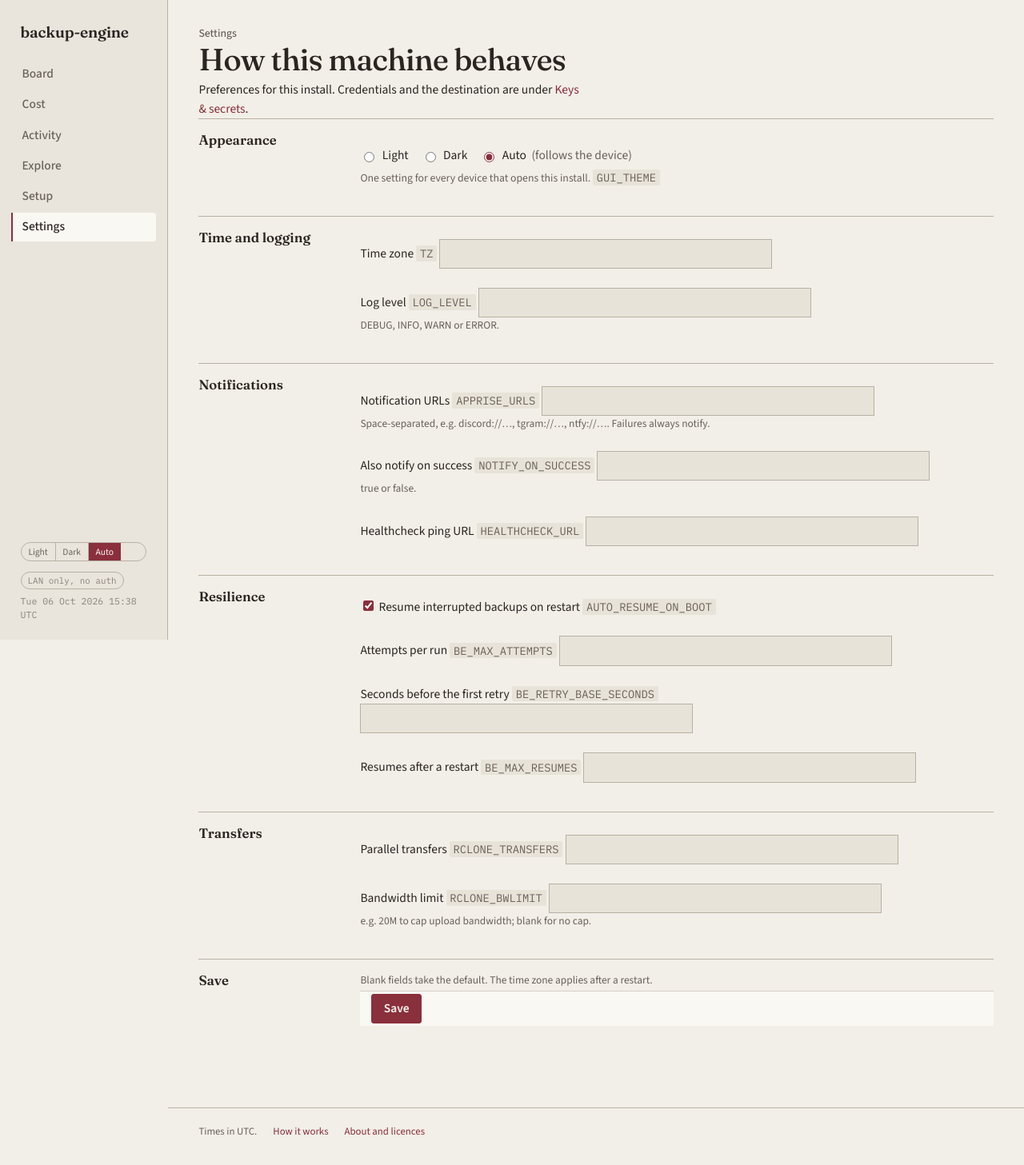
After one commit to paymonr/backup-engine, a Flask app: page /setup/settings in a window 1280 px wide. The commit adds this page. Shown: the whole page at 80% size. Run offline with Flask 3, Linux system fonts and the light colour scheme.

Commit message:
feat(settings): Settings page (theme, time zone, logging, notifications, resilience, transfers) split from Keys & secrets; sidebar Light/Dark/Auto switch saved to backup.env; tables right-align only numeric cells

```diff
--- a/app/gui/routes.py
+++ b/app/gui/routes.py
@@ -1579,7 +1579,10 @@ _KEY_SECRET_FIELDS = tuple(config_io.SECRET_KEYS) + tuple(config_io.COST_EXPLORE
 # Template keys the Keys page never renders as plain inputs. AUTO_RESUME_ON_BOOT is
 # a checkbox; the permissions stamp is written only by Setup → AWS permissions.
 _STAMP_KEYS = (permissions.STAMP_KEY, permissions.CHECKED_KEY)
-_UI_HANDLED_KEYS = {"AUTO_RESUME_ON_BOOT", *_STAMP_KEYS}
+# Settings keys live on /setup/settings (2026-10-06); read-only keys render as text.
+_UI_HANDLED_KEYS = {*config_io.SETTINGS_KEYS, *_STAMP_KEYS}
+# Keys the Keys page never writes: carried through from the saved file on every save.
+_CARRIED_KEYS = (*config_io.SETTINGS_KEYS, *config_io.READ_ONLY_KEYS)
 
 
 def _keys_groups(cfg):
@@ -1592,7 +1595,7 @@ def _keys_groups(cfg):
     secret_all = set(_KEY_SECRET_FIELDS)
 
     def row(k):
-        return {"key": k, "secret": k in secret_all,
+        return {"key": k, "secret": k in secret_all, "readonly": k in config_io.READ_ONLY_KEYS,
                 "value": values.get(k, ""),
                 "status": status3.get(k) if k in secret_all else None}
 
@@ -1606,7 +1609,7 @@ def _keys_groups(cfg):
     extra = [k for k in template
              if k not in seen and k not in secret_all and k not in _UI_HANDLED_KEYS]
     if extra:
-        tm = next(g for g in groups if g["name"] == "This machine")
+        tm = next(g for g in groups if g["name"] == "Mounts")
         tm["rows"].extend(row(k) for k in extra)
 
     region = (values.get("AWS_REGION") or "us-east-1").strip()
@@ -1621,7 +1624,6 @@ def config_page():
     groups, restic_repo = _keys_groups(cfg)
     return render_template("config.html", groups=groups, restic_repo=restic_repo,
                            secret_mode=config_io.secrets_mode(cfg["CONFIG_DIR"]),
-                           auto_resume_on_boot=config_io.auto_resume_on_boot(cfg["CONFIG_DIR"]),
                            csrf=security.issue_csrf())
 
 
@@ -1658,10 +1660,10 @@ def config_save():
     before_ce = config_io.read_cost_explorer_creds(cfg["CONFIG_DIR"])
     values = {k: f.get(k, "") for k in env_keys}
     values["S3_BUCKET"] = new_bucket
-    # Checkbox (Task 11): an unchecked checkbox submits no field at all, so
-    # f.get("AUTO_RESUME_ON_BOOT", "") above would write "" — and auto_resume_on_boot()
-    # treats anything other than the literal string "false" as True. Override explicitly.
-    values["AUTO_RESUME_ON_BOOT"] = "true" if f.get("AUTO_RESUME_ON_BOOT") else "false"
+    # Settings and deployment-only keys are never on this form: carry the saved
+    # values through so this save can't blank them (Settings page, 2026-10-06).
+    for k in _CARRIED_KEYS:
+        values[k] = before.get(k, "")
     # The stamp is never on this form (env_keys above just assigned it whatever a
     # request happened to submit, e.g. a smuggled PERMISSIONS_VERSION=99 — ignore
     # that and carry the SAVED value through instead, or write_backup_env would
@@ -1684,13 +1686,69 @@ def config_save():
     if bucket_changed:
         flash(f"Base bucket repointed to {new_bucket!r}. Existing data was NOT moved "
               "from the old bucket.", "warning")
-    if f.get("TZ", "").strip() and f.get("TZ", "").strip() != (before.get("TZ", "") or "").strip():
-        flash("TZ changes take effect after a restart.", "note")
     if before_ce is None and after_ce is not None:
         flash("Connected AWS billing.", "success")
     elif before_ce is not None and after_ce is None:
         flash("Disconnected AWS billing.", "success")
     return redirect(url_for("gui.config_page"))
+
+
+# --- Settings (2026-10-06): this machine's preferences, split from Keys & secrets ---
+
+def _settings_groups(cfg):
+    values = config_io.read_backup_env(cfg["CONFIG_DIR"])
+    return [{"name": name, "id": "band-" + name.lower().replace(" ", "-"),
+             "rows": [{"key": k, "value": values.get(k, "")} for k in keys]}
+            for name, keys in config_io.SETTINGS_GROUPS.items()]
+
+
+def _local_next(default: str) -> str:
+    """A same-site path to return to after the theme switch; anything else -> default."""
+    nxt = (request.form.get("next") or "").strip()
+    return nxt if nxt.startswith("/") and not nxt.startswith("//") else default
+
+
+@bp.get("/setup/settings")
+def settings_page():
+    cfg = current_app.config
+    return render_template("settings.html", groups=_settings_groups(cfg),
+                           theme=config_io.gui_theme(cfg["CONFIG_DIR"]), themes=config_io.THEMES,
+                           auto_resume_on_boot=config_io.auto_resume_on_boot(cfg["CONFIG_DIR"]),
+                           csrf=security.issue_csrf())
+
+
+@bp.post("/setup/settings")
+def settings_save():
+    if not security.verify_csrf(request.form.get("csrf", "")):
+        abort(400, description="csrf")
+    cfg = current_app.config
+    f = request.form
+    theme = (f.get("GUI_THEME") or "auto").strip().lower()
+    if theme not in config_io.THEMES:
+        abort(400, description="theme")
+    before = config_io.read_backup_env(cfg["CONFIG_DIR"])
+    changes = {k: f.get(k, "") for ks in config_io.SETTINGS_GROUPS.values() for k in ks}
+    changes["GUI_THEME"] = theme
+    # An unchecked checkbox submits nothing; write the literal the reader expects.
+    changes["AUTO_RESUME_ON_BOOT"] = "true" if f.get("AUTO_RESUME_ON_BOOT") else "false"
+    config_io.update_backup_env(cfg["TEMPLATE_PATH"], cfg["CONFIG_DIR"], changes)
+    flash("Saved.", "success")
+    if changes["TZ"].strip() and changes["TZ"].strip() != (before.get("TZ", "") or "").strip():
+        flash("The time zone change takes effect after a restart.", "note")
+    return redirect(url_for("gui.settings_page"))
+
+
+@bp.post("/setup/theme")
+def theme_switch():
+    """The sidebar's Light / Dark / Auto buttons: one key, then back to the page."""
+    if not security.verify_csrf(request.form.get("csrf", "")):
+        abort(400, description="csrf")
+    theme = (request.form.get("theme") or "").strip().lower()
+    if theme not in config_io.THEMES:
+        abort(400, description="theme")
+    cfg = current_app.config
+    config_io.update_backup_env(cfg["TEMPLATE_PATH"], cfg["CONFIG_DIR"], {"GUI_THEME": theme})
+    return redirect(_local_next(url_for("gui.index")))
 
 
 @bp.get("/config")
--- a/app/gui/static/style.css
+++ b/app/gui/static/style.css
@@ -99,6 +99,13 @@ button,input,select,textarea{ font:inherit; color:inherit; }
 .screens a:hover{ color:var(--ink); text-decoration:none; }
 .screens a[aria-current]{ color:var(--ink); border-left-color:var(--accent); background:var(--surface); }
 .sidebar-foot{ margin-top:auto; display:grid; gap:.4rem; padding:0 .7rem; }
+.theme-pick{ display:inline-flex; border:1px solid var(--rule); border-radius:999px; overflow:hidden; margin-bottom:.4rem; }
+.theme-pick button{ appearance:none; border:0; background:transparent; color:var(--muted); font:inherit; font-size:.72rem; padding:.15rem .55rem; cursor:pointer; }
+.theme-pick button + button{ border-left:1px solid var(--rule); }
+.theme-pick button[aria-pressed="true"]{ background:var(--accent); color:var(--accent-ink); }
+.theme-pick button:hover{ color:var(--ink); }
+.radio-row{ display:flex; gap:1rem; flex-wrap:wrap; }
+.radio-row .radio{ display:inline-flex; align-items:center; gap:.4rem; }
 .chip{ font-family:var(--font-mono); font-size:.68rem; color:var(--faint); border:1px solid var(--rule); border-radius:999px; padding:.1rem .5rem; justify-self:start; }
 .clock{ font-family:var(--font-mono); font-size:.72rem; color:var(--faint); }
 .content{ min-width:0; display:flex; flex-direction:column; }
@@ -243,8 +250,8 @@ tr:last-child td{ border-bottom:0; }
 /* Job form storage-tier table (ported from style.css.bak 358-371, re-tokenised): numeric
    columns right-aligned; a blocked tier is faint, its figures struck (app.js toggles
    .struck), with the reason in red under the name. */
-table.classes th, table.classes td{ text-align:right; padding-left:.6rem; }
-table.classes th:first-child, table.classes td:first-child{ text-align:left; padding-left:0; }
+table.classes th, table.classes td{ padding-left:.6rem; }
+table.classes th:first-child, table.classes td:first-child{ padding-left:0; }
 table.classes td{ font-variant-numeric:tabular-nums; }
 table.classes tr.blocked td{ color:var(--faint); }
 table.classes td.struck{ text-decoration:line-through; }
--- a/app/gui/templates/base.html
+++ b/app/gui/templates/base.html
@@ -2,7 +2,7 @@
      Every screen extends this and fills the body block. The chrome — sidebar with the
      five screens, notices, the one-line footer — is the same on every page. -->
 <!doctype html>
-<html lang="en"><head>
+<html lang="en"{% if theme in ["light", "dark"] %} data-theme="{{ theme }}"{% endif %}><head>
 <meta charset="utf-8"><meta name="viewport" content="width=device-width, initial-scale=1">
 <title>{% block title %}backup-engine{% endblock %}</title>
 <link rel="stylesheet" href="{{ url_for('static', filename='style.css') }}">
@@ -10,6 +10,7 @@
 {% set ep = request.endpoint or '' %}
 {%- set nav_active =
      'help' if ep == 'gui.how_it_works'
+     else 'settings' if ep in ['gui.settings_page', 'gui.settings_save']
      else 'setup' if (ep.startswith('gui.provision') or ep.startswith('gui.setup') or ep in ['gui.config_page', 'gui.config_save', 'gui.about_page'])
      else 'cost' if (ep in ['gui.cost_page_view', 'gui.cost_json', 'gui.estimate_page', 'gui.jobs_estimate_json'] or ep.startswith('gui.costs'))
      else 'activity' if (ep.startswith('gui.activity') or ep == 'gui.logs')
@@ -24,8 +25,16 @@
     <a href="/activity" {{ 'aria-current="page"' if nav_active == 'activity' }}>Activity</a>
     <a href="/explore" {{ 'aria-current="page"' if nav_active == 'explore' }}>Explore</a>
     <a href="/setup" {{ 'aria-current="page"' if nav_active == 'setup' }}>Setup</a>
+    <a href="/setup/settings" {{ 'aria-current="page"' if nav_active == 'settings' }}>Settings</a>
   </nav>
   <div class="sidebar-foot">
+    <form method="post" action="/setup/theme" class="theme-pick" aria-label="Theme">
+      <input type="hidden" name="csrf" value="{{ shell_csrf }}">
+      <input type="hidden" name="next" value="{{ request.full_path.rstrip('?') }}">
+      {% for t, label in [('light', 'Light'), ('dark', 'Dark'), ('auto', 'Auto')] %}
+      <button type="submit" name="theme" value="{{ t }}"{% if theme == t %} aria-pressed="true"{% endif %}>{{ label }}</button>
+      {% endfor %}
+    </form>
     <a class="chip" href="/setup" title="This GUI has no authentication. Put it behind a reverse proxy or SSO and never expose it directly to the internet.">LAN only, no auth</a>
     <time class="clock mono" id="be-clock" data-tz="{{ tz }}"{% block clock_attrs %}{% endblock %}>{% block clock %}{% endblock %}</time>
   </div>
--- /dev/null
+++ b/app/gui/templates/settings.html
@@ -0,0 +1,71 @@
+{% extends "base.html" %}{% block title %}Settings — backup-engine{% endblock %}
+{% block body %}
+{# Settings (2026-10-06): this machine's preferences, split from Keys & secrets. Nothing
+   here is a credential. The theme is one setting per install; the sidebar's switch
+   writes the same key. Env key names render inside <code class="hint"> so the
+   vocabulary test drops them by construction (10.3). #}
+{%- set LABELS = {
+  'TZ': 'Time zone', 'LOG_LEVEL': 'Log level',
+  'APPRISE_URLS': 'Notification URLs', 'NOTIFY_ON_SUCCESS': 'Also notify on success',
+  'HEALTHCHECK_URL': 'Healthcheck ping URL',
+  'BE_MAX_ATTEMPTS': 'Attempts per run', 'BE_RETRY_BASE_SECONDS': 'Seconds before the first retry',
+  'BE_MAX_RESUMES': 'Resumes after a restart',
+  'RCLONE_TRANSFERS': 'Parallel transfers', 'RCLONE_BWLIMIT': 'Bandwidth limit',
+} -%}
+{%- set NOTES = {
+  'LOG_LEVEL': 'DEBUG, INFO, WARN or ERROR.',
+  'APPRISE_URLS': 'Space-separated, e.g. discord://…, tgram://…, ntfy://…. Failures always notify.',
+  'NOTIFY_ON_SUCCESS': 'true or false.',
+  'RCLONE_BWLIMIT': 'e.g. 20M to cap upload bandwidth; blank for no cap.',
+} -%}
+<div class="screen read" aria-label="Settings">
+  <p class="eyebrow">Settings</p>
+  <h1>How this machine behaves</h1>
+  <p class="lead">Preferences for this install. Credentials and the destination are under
+     <a href="/setup/keys">Keys &amp; secrets</a>.</p>
+
+  <form method="post" action="{{ url_for('gui.settings_save') }}" class="form">
+    <input type="hidden" name="csrf" value="{{ csrf }}">
+
+    <section class="band" id="band-appearance">
+      <div class="band-head"><p class="slabel">Appearance</p></div>
+      <div class="field" style="margin:var(--sp-3) 0">
+        <div class="radio-row" role="radiogroup" aria-label="Theme">
+          {% for t, label, note in [('light', 'Light', ''), ('dark', 'Dark', ''), ('auto', 'Auto', 'follows the device')] %}
+          <label class="radio"><input type="radio" name="GUI_THEME" value="{{ t }}"{% if theme == t %} checked{% endif %}> {{ label }}{% if note %} <span class="muted">({{ note }})</span>{% endif %}</label>
+          {% endfor %}
+        </div>
+        <p class="hint">One setting for every device that opens this install. <code class="hint">GUI_THEME</code></p>
+      </div>
+    </section>
+
+    {% for g in groups %}
+    <section class="band" id="{{ g.id }}">
+      <div class="band-head"><p class="slabel">{{ g.name }}</p></div>
+      {% if g.name == 'Resilience' %}
+      <div class="field" style="margin:var(--sp-3) 0">
+        <label><input type="checkbox" name="AUTO_RESUME_ON_BOOT" value="true"
+           {% if auto_resume_on_boot %}checked{% endif %}> Resume interrupted backups on restart
+           <code class="hint">AUTO_RESUME_ON_BOOT</code></label>
+      </div>
+      {% endif %}
+      {% for row in g.rows %}
+      <div class="field" style="margin:var(--sp-3) 0">
+        <label for="{{ row.key }}">{{ LABELS.get(row.key, row.key) }} <code class="hint">{{ row.key }}</code></label>
+        <input id="{{ row.key }}" name="{{ row.key }}" value="{{ row.value }}">
+        {% if NOTES.get(row.key) %}<p class="when">{{ NOTES[row.key] }}</p>{% endif %}
+      </div>
+      {% endfor %}
+    </section>
+    {% endfor %}
+
+    <section class="band" id="band-save">
+      <div class="band-head"><p class="slabel">Save</p></div>
+      <p class="when">Blank fields take the default. The time zone applies after a restart.</p>
+      <div class="formfoot">
+        <button type="submit" class="btn btn-primary">Save</button>
+      </div>
+    </section>
+  </form>
+</div>
+{% endblock %}
--- a/app/gui/templates/setup.html
+++ b/app/gui/templates/setup.html
@@ -92,6 +92,8 @@
       &nbsp;·&nbsp;
       <a class="linklike" href="/setup/keys">Keys &amp; secrets</a>
       &nbsp;·&nbsp;
+      <a class="linklike" href="/setup/settings">Settings</a>
+      &nbsp;·&nbsp;
       <a class="linklike" href="/setup/storage">S3 rules</a>
       &nbsp;·&nbsp;
       <a class="linklike" href="/setup/about">About this app</a>
```
Also changed, not shown: app/gui/__init__.py (+12 -2 lines), app/gui/config_io.py (+35 -6 lines), app/gui/templates/config.html (+12 -12 lines), app/gui/templates/job_form.html (+5 -5 lines), tests/gui/test_config_io.py (+30 -3 lines), tests/gui/test_config_routes.py (+13 -12 lines), tests/gui/test_readiness.py (+1 -1 lines), tests/gui/test_settings_routes.py (added, +121 -0 lines), tests/gui/test_shell_ledger.py (+8 -0 lines), tests/gui/test_vocabulary.py (+1 -0 lines), 1 other file.
